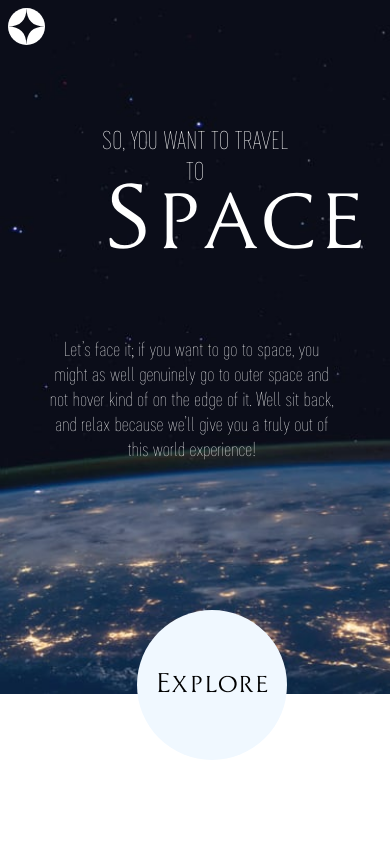
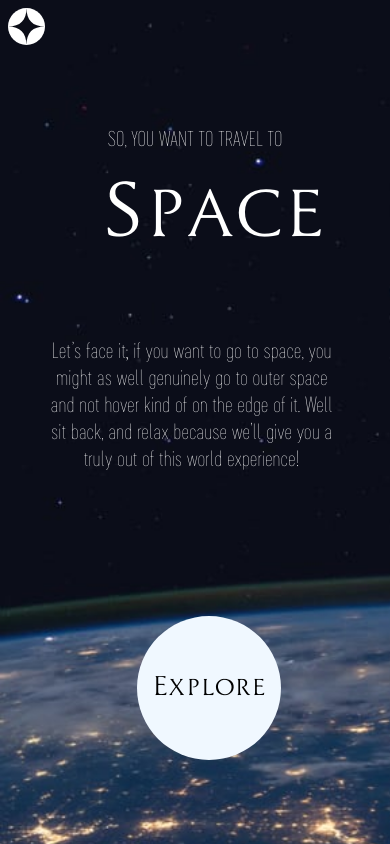
Before and after one commit to 32henri/Project2, a plain HTML site: page index.html in a window 390 px wide. Drawn offline with Linux system fonts and the light colour scheme.

Commit message:
phone update

```diff
--- a/style.css
+++ b/style.css
@@ -136,8 +136,9 @@
 @media (max-aspect-ratio: 1/1) {
     body {
         background-image: url("background-home-mobile.jpg");
-        background-size: cover;
+        background-size: 130%;
         background-repeat: no-repeat;
+        background-position-y: 0%;
     }
 
     .navigation {
@@ -163,7 +164,7 @@
 
     .sub_navigation1 a{
         float: left;
-        margin: 10px;
+        margin: 1%;
         padding: 14px 16px;
         color: white;
         font-family: Cervino Regular Neue;
@@ -172,7 +173,6 @@
     .home_paragraph {
         display: flex;
         flex-direction: column;
-
         text-align: center;
         margin: 0;
         padding: 0;
@@ -181,7 +181,7 @@
     p {
         color: white;
         font-family: Cervino Regular Neue;
-        font-size: 19px;
+        font-size: 1.3Em;
         margin-top: 0;
     }
 
@@ -196,7 +196,7 @@
     }
 
     .p1 {
-        font-size: 24px;
+        font-size: 125%;
         position: fixed;
         top: 15%;
         left: 25%;
@@ -204,7 +204,7 @@
     }
 
     .p2 {
-        font-size: 85px;
+        font-size: 450%;
         font-family: Cyan-Capitals;
         position: fixed;
         left: 25%;
@@ -220,8 +220,8 @@
 
     .circle {
         background-color: aliceblue;
-        height: 150px;
-        width: 150px;
+        height: 9em;
+        width: 9em;
         border-radius: 50%;
         position: fixed;
         left: 35%;
```
